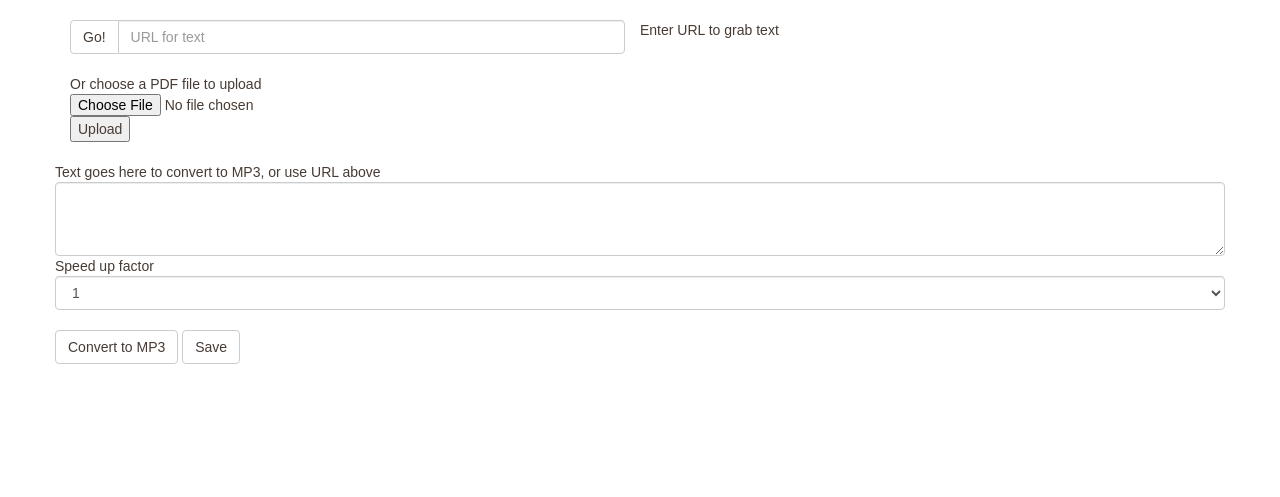
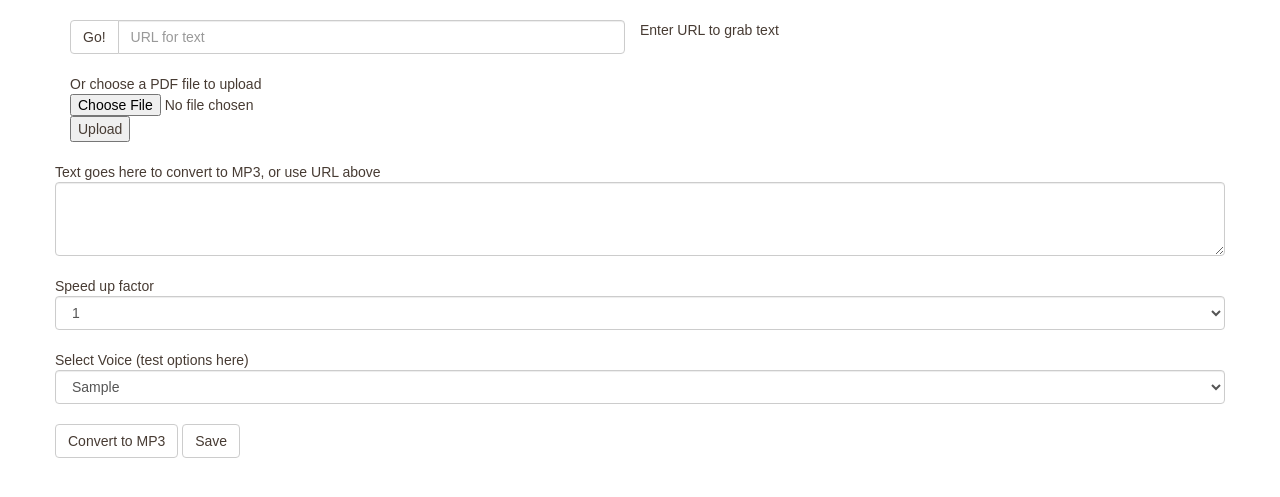
Before and after one commit to scottstanie/heartext, a Django app: template heartext/templates/heartext/index.html in a window 1280 px wide. Shown: the part 52-549 px from the top of the page. Run offline with Django 3.2, Linux system fonts and the light colour scheme; the template is opened without the code that fills it: most values are stand-ins (such as "Sample title", 1, 10 or a date in 2020); some libraries are stand-ins or nearby versions; some web fonts are replaced.

Commit message:
add voice options to conversion, close #5

```diff
--- a/heartext/static/heartext/js/main.js
+++ b/heartext/static/heartext/js/main.js
@@ -22,9 +22,10 @@ $(document).ready(function() {
     $('#submit-text').on('click', function() {
         let inputText = $('#text-input').val();
         let inputUrl = $('#input-url').val();
-        let speedFactor = $('#speed-up-factor').val();
+        let voice = $('#voice-select').find('option:selected').data('voice');;
+        let speedFactor = $('#speed-select').val();
         console.log("Submitting text");
-        submitText(inputText, inputUrl, speedFactor);
+        submitText(inputText, inputUrl, voice, speedFactor);
     });
 
     $('#save-snippet').on('click', function() {
@@ -83,13 +84,18 @@ function fetchTextAndInsert(url) {
     });
 }
 
-function submitText(text, url, speedFactor=1) {
+function submitText(text, url, voice, speedFactor=1) {
     var $post = $.ajax({
         type: 'POST',
         url: '/polly/convert/',
         contentType: 'application/json; charset=utf-8',
         dataType: 'json',
-        data: JSON.stringify({ text: text, speed: speedFactor, url: url }),
+        data: JSON.stringify({
+          text: text,
+          voice:voice,
+          speed: speedFactor,
+          url: url
+        }),
         success: function(data) {
             console.log("Success converting, uplaoded to s3");
             console.log(data.url);
--- a/heartext/templates/heartext/index.html
+++ b/heartext/templates/heartext/index.html
@@ -28,12 +28,21 @@
     Text goes here to convert to MP3, or use URL above
     <textarea id="text-input" class="form-control" rows="3"></textarea>
 
+    <br>
     Speed up factor
-    <select id="speed-up-factor" class="form-control">
+    <select id="speed-select" class="form-control">
       <option>1</option>
       <option>1.15</option>
       <option>1.25</option>
       <option>1.5</option>
+    </select>
+
+    <br>
+    Select Voice (test options here)
+    <select id="voice-select" class="form-control">
+      {% for voice in voices %}
+      <option data-voice="{{voice.0}}">{{voice.1}}</option>
+      {% endfor %}
     </select>
     <br>
     <button id="submit-text" class="btn btn-default" role="button">Convert to MP3</button>
--- a/heartext/views.py
+++ b/heartext/views.py
@@ -18,7 +18,8 @@ from .models import Snippet, Playlist, User
 
 @ensure_csrf_cookie
 def index(request):
-    return render(request, 'heartext/index.html')
+    context = {'voices': Snippet.voices}
+    return render(request, 'heartext/index.html', context)
 
 
 # TODO: the server will be overwriting files that users submit
```
